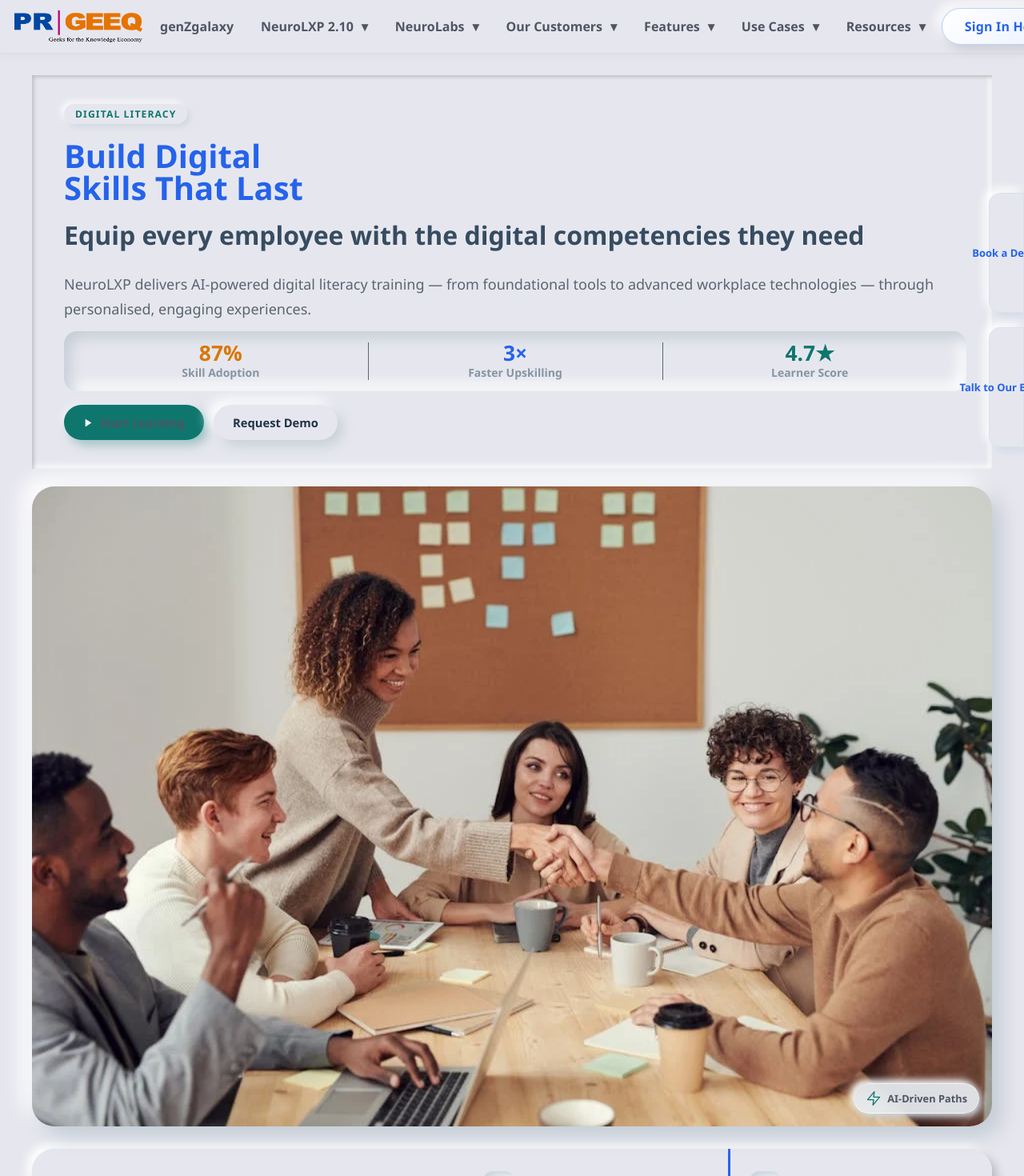
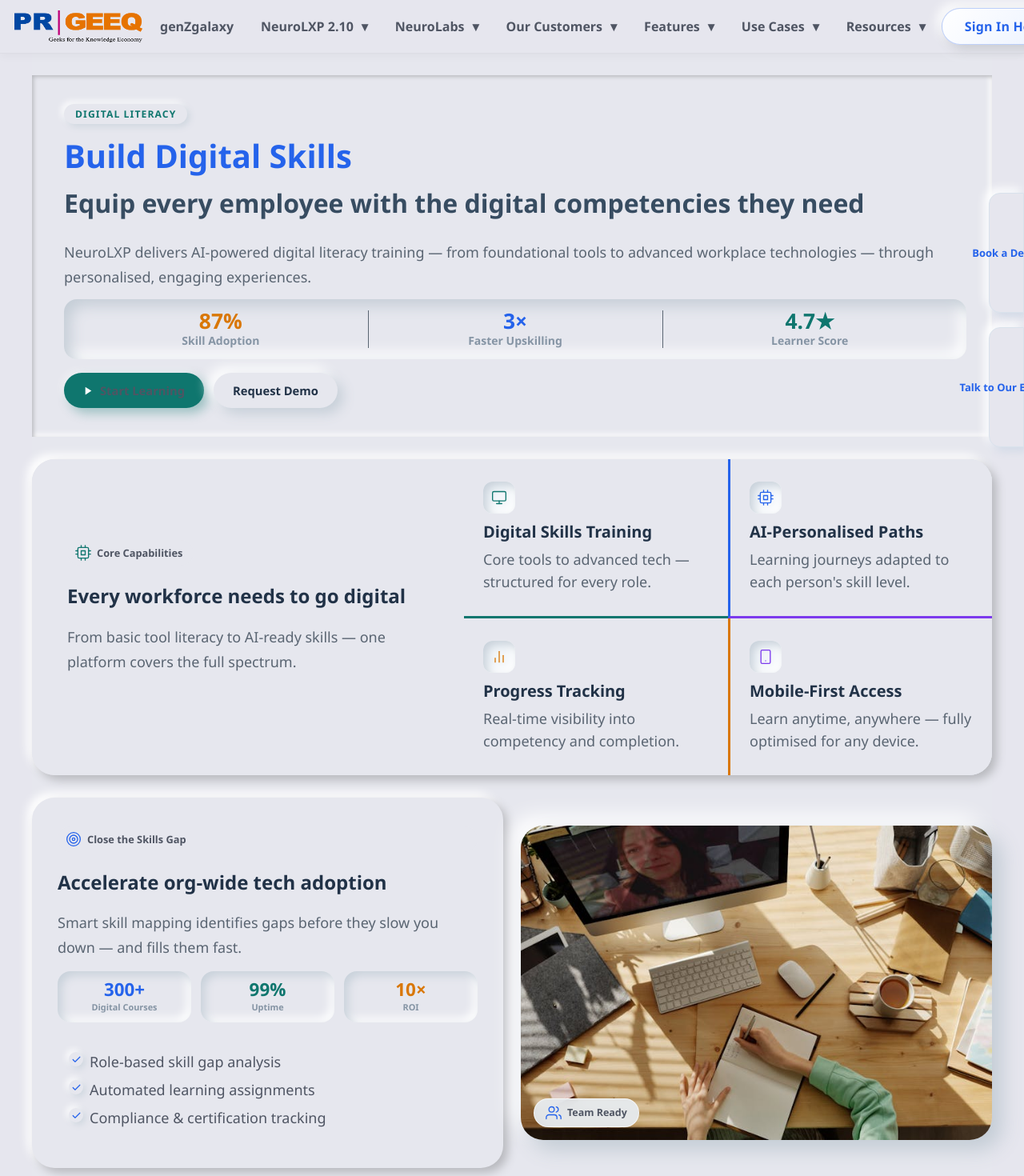
Before and after one commit to PRGEEQGlobalSolutionsPrivateLIT/LMS-Main-Pro, a Next.js app in the folder apps/learner-web/: page /digital-literacy in a window 1280 px wide. Shown: the top 1470 px of the page at 80% size. Built offline with nearby package versions, Linux system fonts and the light colour scheme.

Commit message:
Update page.tsx

```diff
--- a/apps/learner-web/app/digital-literacy/page.tsx
+++ b/apps/learner-web/app/digital-literacy/page.tsx
@@ -1,5 +1,4 @@
 import "./digital-literacy.css";
-import Image from "next/image";
 
 const IMonitor = () => (
   <svg viewBox="0 0 24 24" fill="none" stroke="currentColor" strokeWidth="1.6"
@@ -103,7 +102,7 @@ export default function DigitalLiteracyPage() {
       <section className="dl__hero">
         <div className="dl__hero-text">
           <span className="dl__eyebrow">Digital Literacy</span>
-          <h1 className="dl__title">Build Digital<br/>Skills That Last</h1>
+          <h1 className="dl__title">Build Digital Skills</h1>
           <h2 className="dl__subtitle">Equip every employee with the digital competencies they need</h2>
           <p className="dl__body">
             NeuroLXP delivers AI-powered digital literacy training — from foundational
@@ -130,13 +129,6 @@ export default function DigitalLiteracyPage() {
             <button className="dl__btn dl__btn--ghost">Request Demo</button>
           </div>
         </div>
-        <div className="dl__hero-img-panel">
-          <img src={IMG.hero} alt="Team learning digital skills" className="dl__hero-img"/>
-          <div className="dl__hero-badge">
-            <IZap/>
-            <span>AI-Driven Paths</span>
-          </div>
-        </div>
       </section>
 
       <section className="dl__band">
@@ -144,7 +136,7 @@ export default function DigitalLiteracyPage() {
           <div className="dl__icon-pill dl__icon-pill--primary">
             <ICpu/><span>Core Capabilities</span>
           </div>
-          <h3 className="dl__section-title">Everything your workforce needs to go digital</h3>
+          <h3 className="dl__section-title">Every workforce needs to go digital</h3>
           <p className="dl__body">
             From basic tool literacy to AI-ready skills — one platform covers the full spectrum.
           </p>
@@ -170,7 +162,7 @@ export default function DigitalLiteracyPage() {
           <div className="dl__icon-pill dl__icon-pill--secondary">
             <ITarget/><span>Close the Skills Gap</span>
           </div>
-          <h3 className="dl__section-title">Accelerate digital transformation across every team</h3>
+          <h3 className="dl__section-title">Accelerate org-wide tech adoption</h3>
           <p className="dl__body">
             Smart skill mapping identifies gaps before they slow you down — and fills them fast.
           </p>
@@ -266,7 +258,7 @@ export default function DigitalLiteracyPage() {
             <div className="dl__step-wrap" key={num}>
               <div className={`dl__step dl__step--${c}`}>
                 <span className={`dl__step-num dl__step-num--${c}`}>{num}</span>
-                <h4 className="dl__step-title">{title}</h4>
+                <h4 className={`dl__step-title dl__step-title--${c}`}>{title}</h4>
                 <p className="dl__step-body">{body}</p>
               </div>
               {i < arr.length - 1 && <span className="dl__step-arrow"><IArrowRight/></span>}
```
